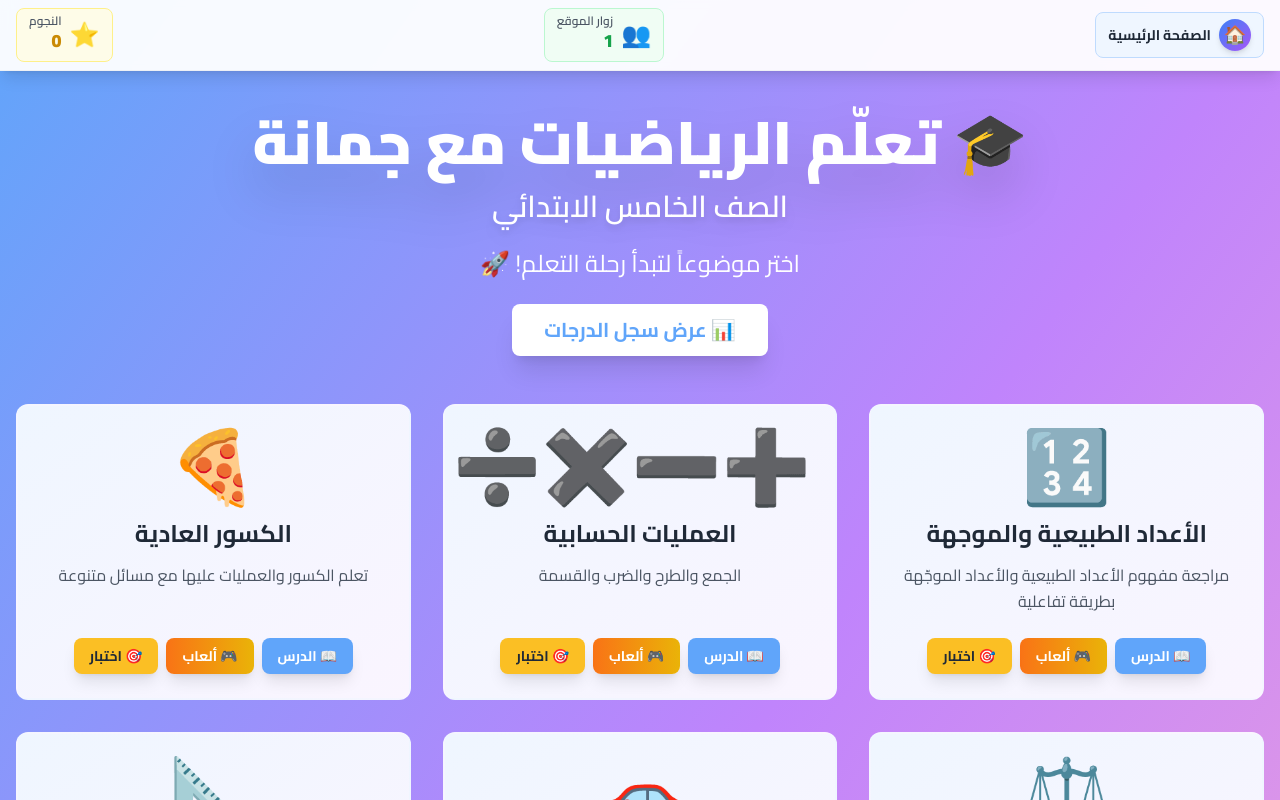
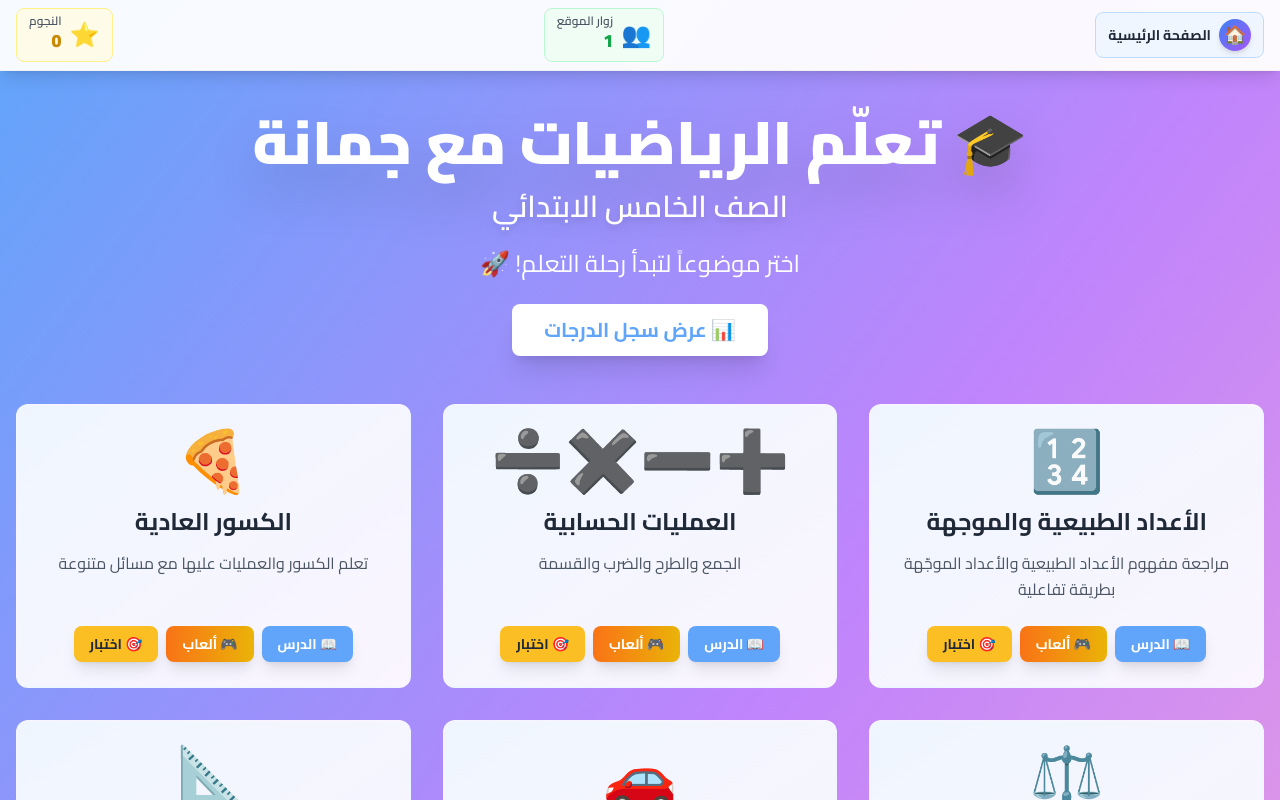
Before and after one commit to AmalShalabi/5th-arabic-math, a React (Vite) app: page / in a window 1280 px wide. Shown: the top 800 px of the page. Built offline with nearby package versions, Linux system fonts and the light colour scheme.

Commit message:
Fix homepage lesson card icons - smaller size and better centering

```diff
--- a/src/pages/Home.jsx
+++ b/src/pages/Home.jsx
@@ -71,7 +71,7 @@ function Home() {
               )}
 
               <div className="text-center flex flex-col flex-grow">
-                <div className="text-7xl mb-4 transform group-hover:scale-125 transition-transform duration-300">
+                <div className="text-5xl sm:text-6xl mb-4 transform group-hover:scale-110 transition-transform duration-300 flex justify-center items-center">
                   {lesson.icon}
                 </div>
                 <h2 className="text-2xl font-bold text-gray-800 mb-3">
```
